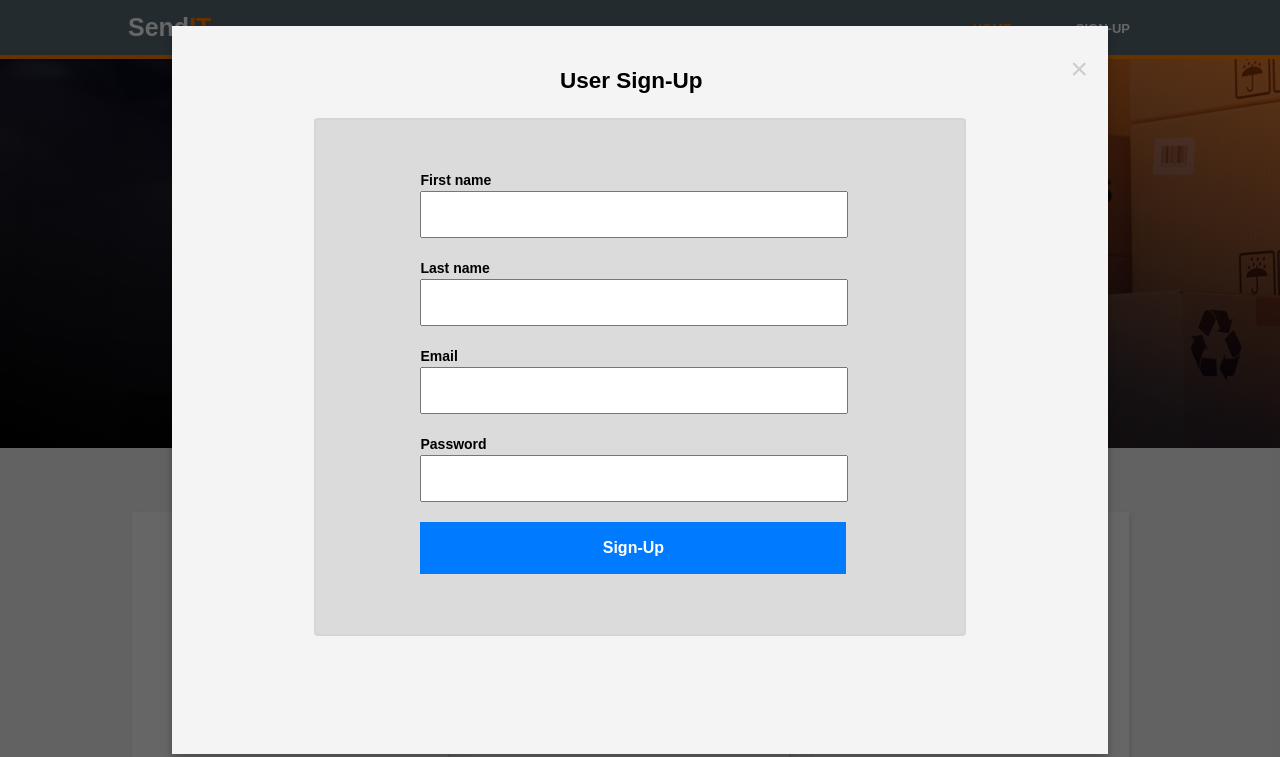
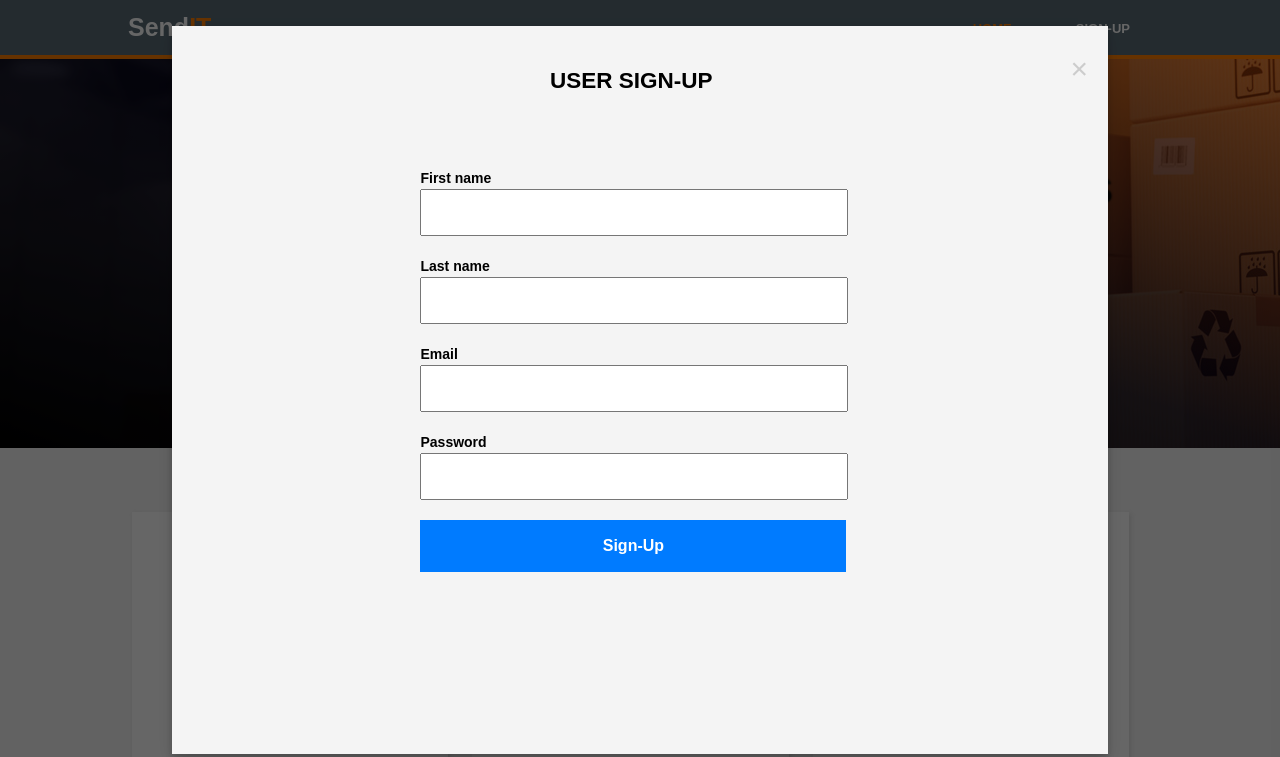
Before and after one commit to coolbeatz71/sendIT, a plain HTML site: page ui-pages/index.html in a window 1280 px wide. Shown: the top 757 px of the page. Drawn offline with Linux system fonts and the light colour scheme.

Commit message:
creating the sign-up section in the modal
improving the style of the modal content
    - class: form-container
    - id: sign-up-form
[finishes #161667153]

```diff
--- a/ui-pages/css/style.css
+++ b/ui-pages/css/style.css
@@ -44,6 +44,7 @@ ul{
 
 .modal-content h2{
     text-align: center;
+    text-transform: uppercase;
 }
 
 .btn-close-modal{
@@ -62,12 +63,10 @@ ul{
 /***************************************************************************************/
 /*sign-up form*/
 .form-container {
-    background: #dcdbdb;
     display: block;
     margin: auto;
     margin-top: 20px;
     width: 70%;
-    border: 2px solid #d5d5d5;
     border-radius: 4px;
     padding: 10px;
 }
@@ -108,7 +107,6 @@ ul{
     background: #0069d9 !important;
     border: 3px solid rgba(0, 98, 204, .4) !important;
 }
-
 
 /***************************************************************************************/
 /*header*/
```
